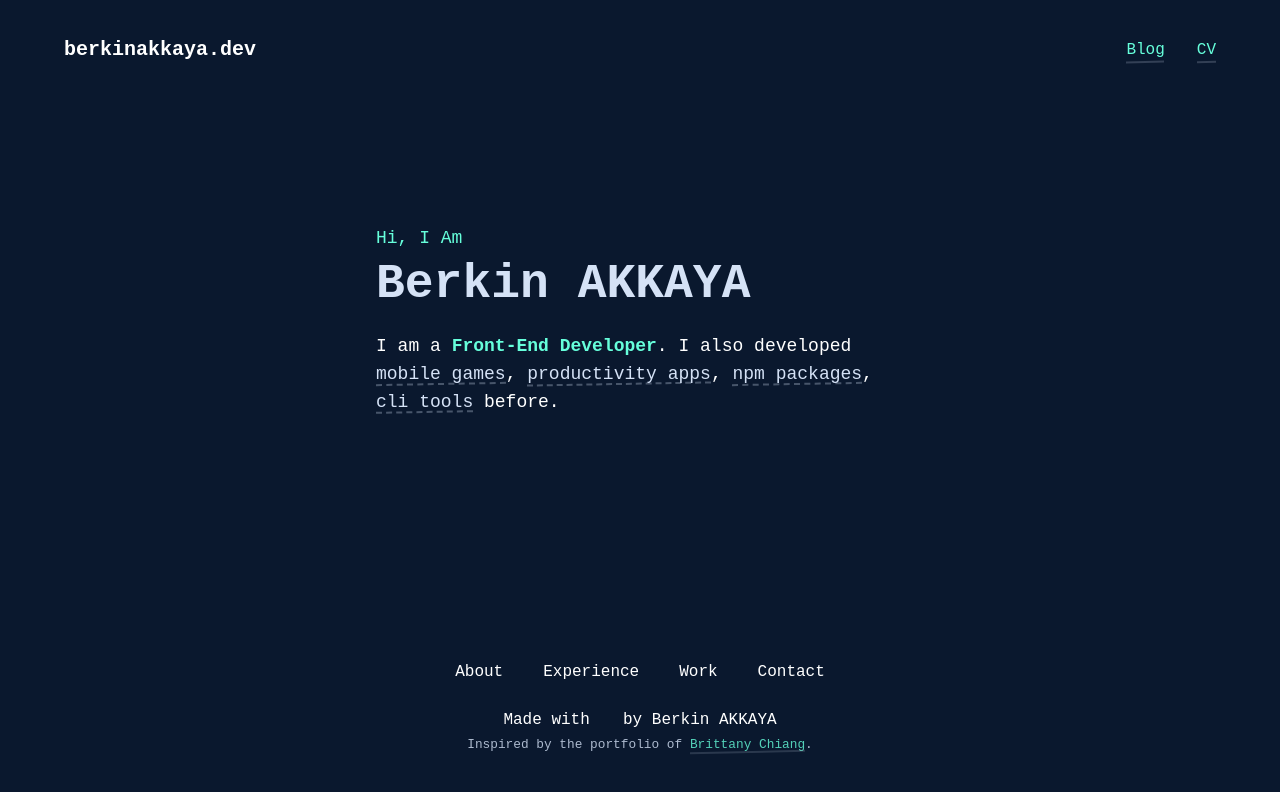
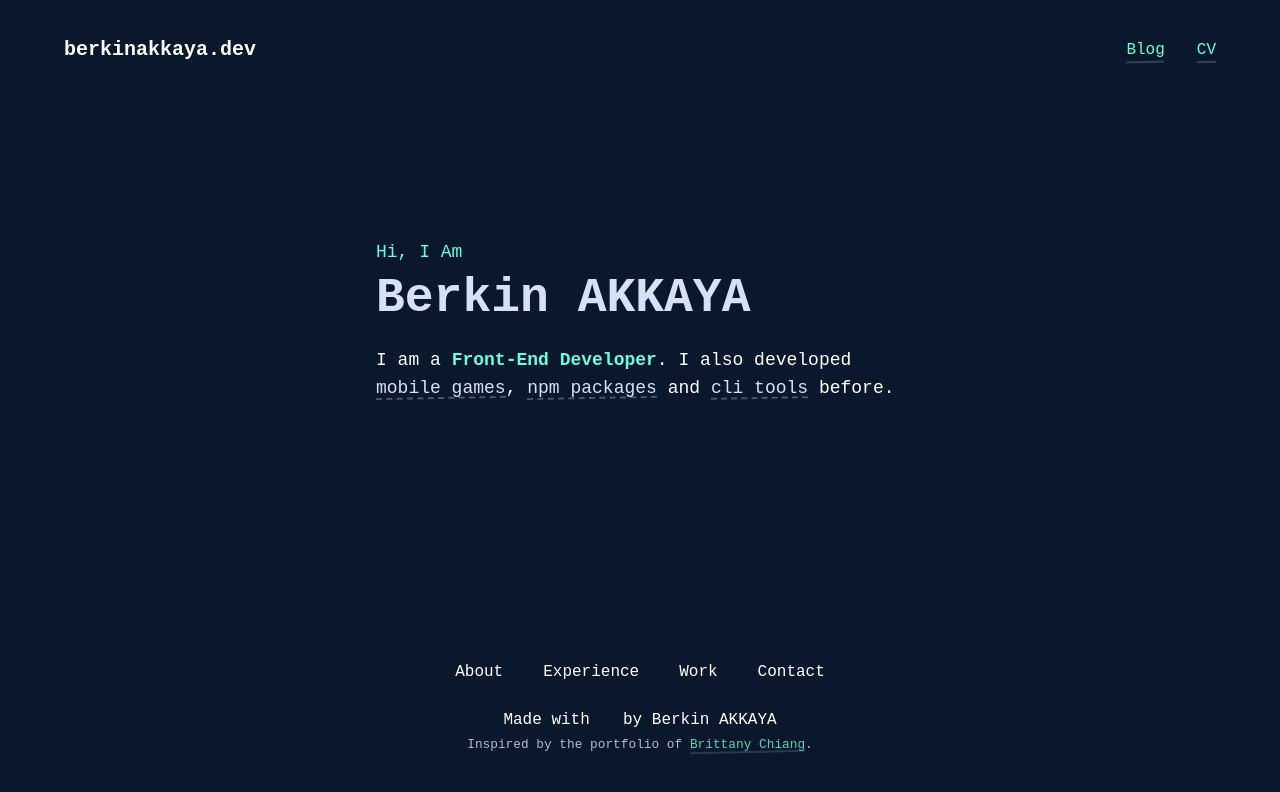
Before and after one commit to BerkinAKKAYA/berkinakkaya.com, a Nuxt app: page / in a window 1280 px wide. Shown: the top 792 px of the page. Built offline with nearby package versions, Linux system fonts and the light colour scheme; some icons are missing; a web font is replaced by a local one.

Commit message:
remove "productivity apps" from home page

```diff
--- a/pages/index.vue
+++ b/pages/index.vue
@@ -21,11 +21,11 @@
 				>
 					<b>Berkin AKKAYA</b>
 				</h1>
+
 				<p class="text-lg about-text mb-2 reveal" style="animation-delay: 1s">
 					I am a <b class="color-secondary">Front-End Developer</b>. I also
 					developed <NuxtLink to="/work?filter=games">mobile games</NuxtLink>,
-					<NuxtLink to="/work?filter=apps">productivity apps</NuxtLink>,
-					<NuxtLink to="/work?filter=npm">npm packages</NuxtLink>,
+					<NuxtLink to="/work?filter=npm">npm packages</NuxtLink> and
 					<NuxtLink to="/work?filter=cli">cli tools</NuxtLink>
 					before.
 				</p>
```
